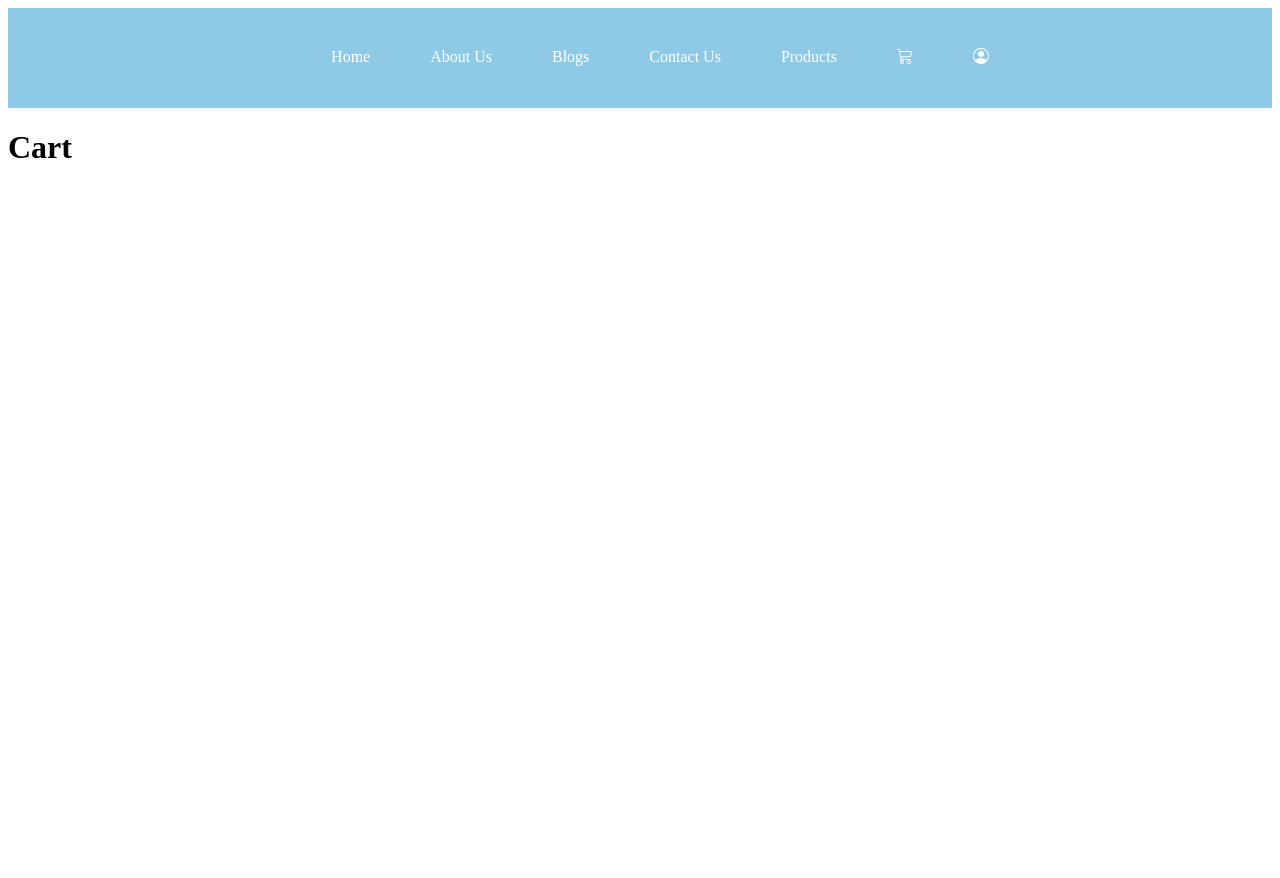
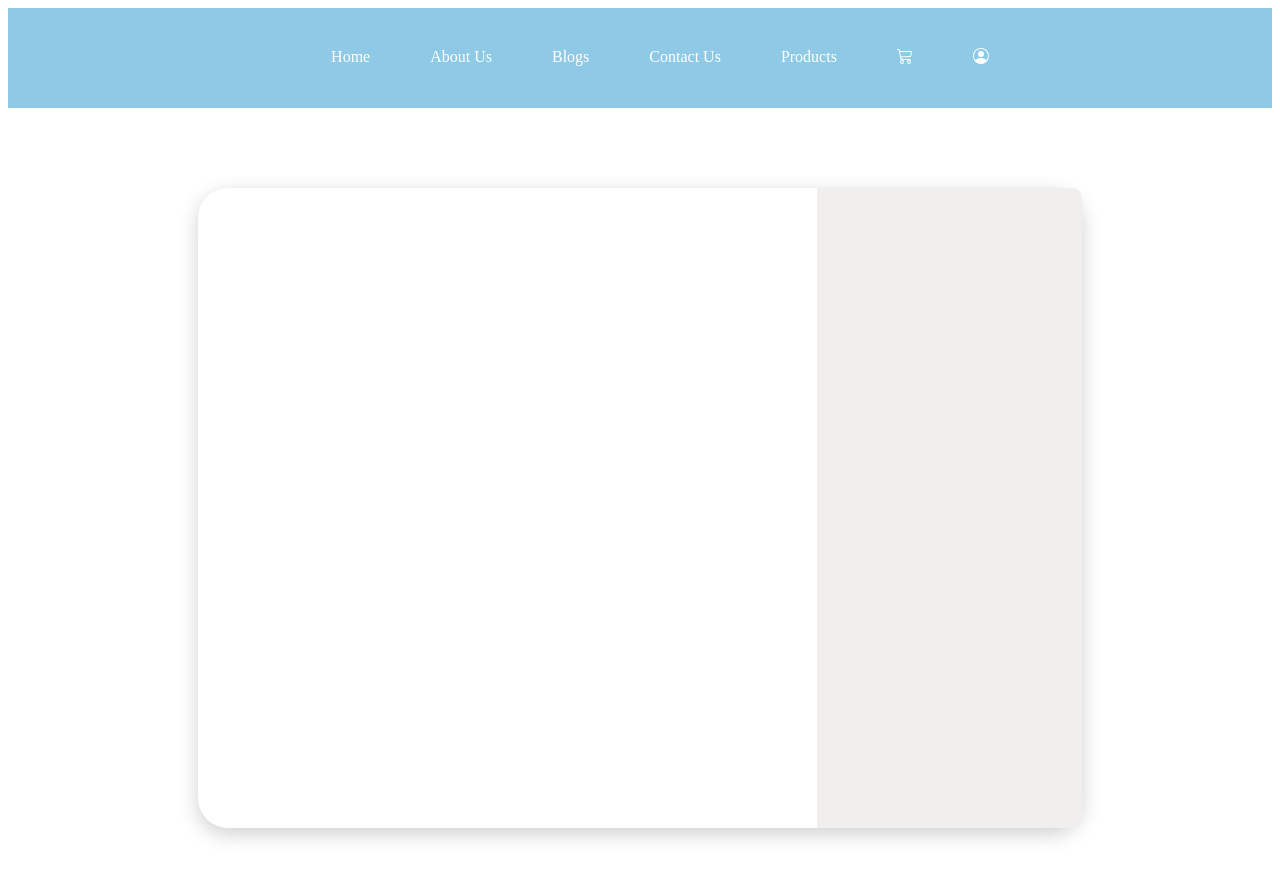
Before and after one commit to zubedafatima/BeesWax-Packaging, a React (Create React App) app in the folder react-beeswax/: page /cart in a window 1280 px wide. Shown: the top 878 px of the page. Before the commit the page ends 800 px from the top, so only its background shows below. Built offline with nearby package versions, Linux system fonts and the light colour scheme.

Commit message:
carts.js page

```diff
--- a/react-beeswax/src/components/cart.js
+++ b/react-beeswax/src/components/cart.js
@@ -1,3 +1,19 @@
-export function Cart() {
-  return <h1>Cart</h1>;
+import { useState } from "react";
+import "../styles/cartStyle.css";
+export function Cart(prop) {
+  const [items, setItems] = useState([]);
+
+  return (
+    <>
+      <div className="cart-container">
+        <div className="division">
+          <div className="left-container">
+            <div className="top-div"></div>
+            <div className="bottom-div"></div>
+          </div>
+          <div className="right-container"></div>
+        </div>
+      </div>
+    </>
+  );
 }
--- /dev/null
+++ b/react-beeswax/src/styles/cartStyle.css
@@ -0,0 +1,173 @@
+.cart-container {
+  display: flex;
+  align-items: center; /* This vertically centers your cart in the available space */
+  justify-content: center; /* This horizontally centers your cart */
+  flex-direction: column; /* Stacks items vertically */
+  height: 100vh; /* Make it take up the full viewport height */
+}
+
+.division {
+  background-color: white;
+  height: 80%;
+  width: 70%;
+  border-color: aqua;
+  display: flex;
+  border-radius: 30px;
+  box-shadow: 0 6px 20px 0 rgba(0, 0, 0, 0.19);
+}
+
+.left-container {
+  float: left;
+  background-color: 8ECAE6;
+  width: 70%;
+  height: 100%;
+  border-radius: 10px 0px 0px 10px;
+}
+
+.right-container {
+  background-color: rgb(241, 238, 238);
+  width: 30%;
+  height: 100%;
+  border-radius: 0px 10px 10px 0px;
+}
+
+.top-div {
+  display: flex;
+  justify-content: space-between;
+}
+.left-head {
+  width: 50%;
+  float: left;
+  padding: 10px;
+  margin-left: 10px;
+}
+
+.right-head {
+  width: 50%;
+  float: right;
+  padding: 10px;
+  text-align: right;
+  margin-top: 15px;
+  margin-right: 20px;
+}
+
+.right-head h5 {
+  margin-top: 30px;
+}
+
+.bottom-div {
+  background-color: 8ECAE6;
+}
+
+.item {
+  height: 15%;
+  border-top: solid 2px rgb(5, 5, 5);
+  border-bottom: solid 2px rgb(14, 13, 13);
+  border-width: 1px;
+  text-align: left;
+  margin-top: 10px;
+}
+
+.item p {
+  margin-top: 25px;
+  margin-left: 21px;
+}
+
+.item-name {
+  margin-left: 80px;
+  margin-top: -50px;
+}
+
+.itemname {
+  font-style: italic;
+  font-size: large;
+  /* text color and font change */
+}
+
+.itemdescrip {
+  font-style: normal;
+  font-size: medium;
+  /* text color and font change */
+}
+
+.list {
+  list-style: none;
+  text-decoration: none;
+  margin-left: 20px;
+}
+
+a {
+  text-decoration: none;
+  color: black;
+}
+
+.incrementer {
+  margin-left: 310px;
+  margin-top: -40px;
+}
+
+.price {
+  margin-left: 410px;
+  margin-top: -20px;
+}
+
+.close {
+  display: block;
+  margin-left: 130px;
+  margin-top: -20px;
+  transition: transform 0.2s;
+}
+
+.item_bottom {
+  height: 5%;
+  margin-top: 113px;
+  margin-left: 10px;
+  transition: transform 0.2s;
+}
+
+.toatl_items_right {
+  float: right;
+}
+
+.close:hover {
+  transform: scaleY(2);
+  cursor: grab;
+}
+
+.item_bottom:hover {
+  transform: scaleY(1.5);
+  cursor: grab;
+}
+
+.right-container .top-div {
+  text-align: center;
+  justify-content: center;
+  margin-top: 30px;
+  color: grey;
+}
+
+.Item-count-padding {
+  padding-left: 80px;
+}
+
+.Item-price-padding {
+  padding-left: 45px;
+}
+
+.td {
+  padding-right: 20px;
+}
+
+.checkout-btn {
+  padding: 10px 30px; /* Adjust the padding to increase the width */
+  background-color: 8ECAE6;
+  color: #fff;
+  border: none;
+  border-radius: 5px;
+  cursor: pointer;
+  transition: background-color 0.3s ease;
+}
+
+.checkout-btn:hover {
+  background-color: #0056b3;
+}
```
